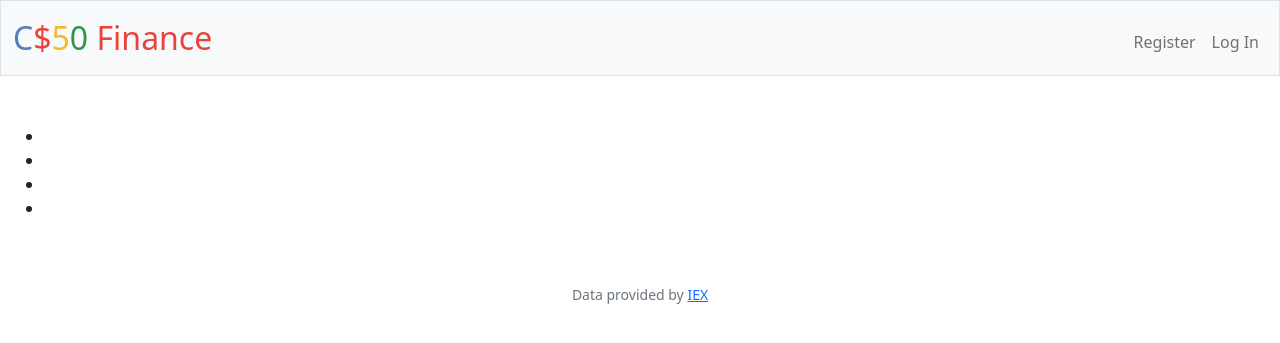
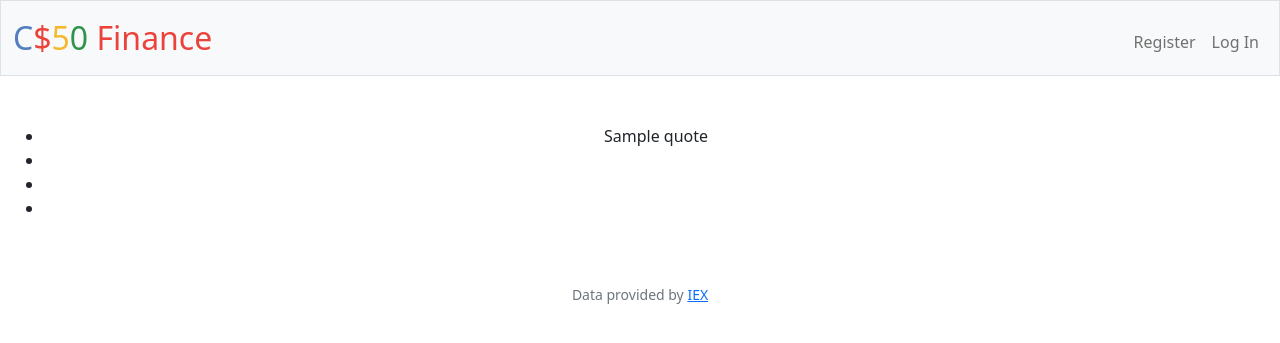
Before and after one commit to rohityellapu/CS50x, a Flask app: template 9.Flask/PSET/finance/templates/quoted.html in a window 1280 px wide. Shown: the top 343 px of the page. Run offline with Flask 2, Linux system fonts and the light colour scheme; the template is opened without the code that fills it: most values are stand-ins (such as "Sample title", 1, 10 or a date in 2020); some libraries are stand-ins or nearby versions.

Commit message:
Thu, Dec 1, 2022, 5:35 AM +00:00

```diff
--- a/9.Flask/PSET/finance/app.py
+++ b/9.Flask/PSET/finance/app.py
@@ -115,6 +115,9 @@ def quote():
         if not request.form.get('quote'):
             return apology('Must provide Symbol', 403)
 
+
+        quote = lookup(request.form.get('quote'))
+        return render_template('quoted.html', )
     return apology("TODO")
 
 
--- a/9.Flask/PSET/finance/templates/quoted.html
+++ b/9.Flask/PSET/finance/templates/quoted.html
@@ -6,7 +6,7 @@ Quotes
 
 {% block main %}
 <ul>
-    <li></li>
+    <li>{{ quote }}</li>
     <li></li>
     <li></li>
     <li></li>
```
